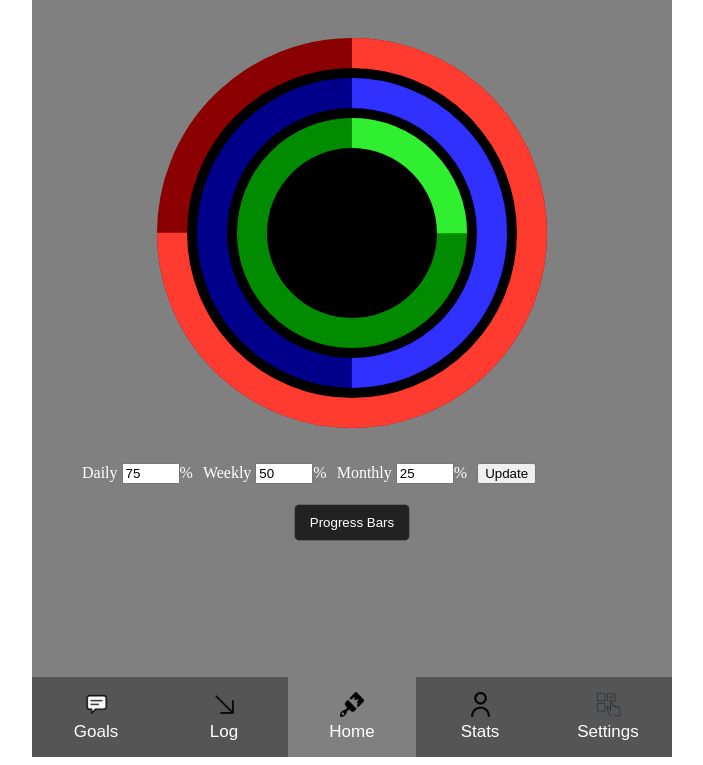
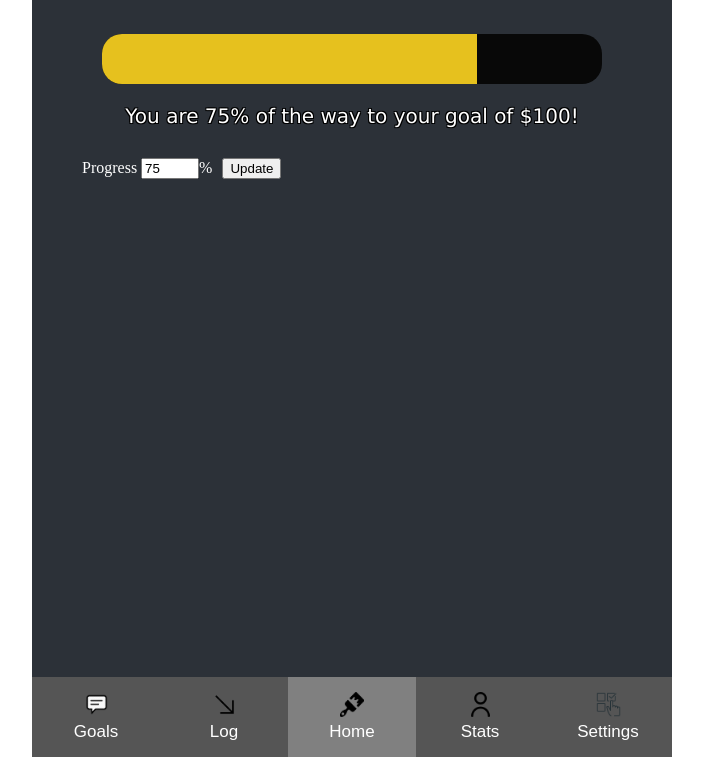
Before and after one commit to bennett-sellers/434Project2.2, a plain HTML site: page 434/index.html in a window 1280 px wide. Shown: the part 211-976 px from the top of the page, without its empty margins (288-991 px from the left). Drawn offline with Linux system fonts and the light colour scheme.

Commit message:
'home' page now includes example progress bar, color scheme and font (update button not included)

```diff
--- a/434/css/styles.css
+++ b/434/css/styles.css
@@ -10,6 +10,13 @@
 
 h1 {
   font-size: 56pt;
+  font-family: Verdana;
+  color: white;
+   text-shadow:
+    -2px -2px 0 black,
+     2px -2px 0 black,
+    -2px  2px 0 black,
+     2px  2px 0 black;
 }
 
 /* Navigation tabs styling */
@@ -48,7 +55,7 @@ h1 {
 }
 
 #Home {
-  background-color: grey;
+  background-color: #2c3138;
 }
 
 #Stats {
@@ -77,7 +84,7 @@ h1 {
 }
 
 /* Progress rings styling */
-.rings {
+/*.rings {
   position: relative;
   width: 400px;
   height: 400px;
@@ -99,7 +106,7 @@ svg {
 .ringfill {
   fill: none;
   stroke-linecap: butt;
-}
+}*/
 
 .controls {
   margin-top: 30px;
@@ -111,18 +118,18 @@ input[type="number"] {
   width: 50px;
 }
 
-.toggle-btn {
+/*.toggle-btn {
   margin-top: 20px;
   background: #222222;
   color: white;
   border: 1px solid #666666;
   padding: 10px 15px;
   border-radius: 5px;
-}
+}*/
 
 /* Progress bars styling */
 .bars {
-  display: none;
+  display: flex;
   flex-direction: column;
   gap: 40px;
   width: 500px;
@@ -130,15 +137,27 @@ input[type="number"] {
 }
 
 .bar {
-  background: #222222;
+  background: #080808;
   height: 50px;
   border-radius: 20px;
   overflow: hidden;
+  border-color: #ddd;
+  border-width: 10px;
 }
 
 .bar-fill {
   height: 100%;
   width: 0%;
+}
+
+.proglabel {
+  font-family: Verdana;
+  font-size: 15pt;
+  text-shadow:
+    -1px -1px 0 black,
+     1px -1px 0 black,
+    -1px  1px 0 black,
+     1px  1px 0 black;
 }
 
 /* Achievements button */
--- a/434/index.html
+++ b/434/index.html
@@ -17,37 +17,21 @@
           <br />Achievements
         </button>
 
-        <div class="rings" id="rings">
-          <svg width="400" height="400">
-            <circle class="ringbg" cx="200" cy="200" r="180" stroke="#8B0000" stroke-width="30"/>
-            <circle class="ringfill" id="daily" cx="200" cy="200" r="180" stroke="#FF3B30" stroke-width="30"/>
-          </svg>
 
-          <svg width="400" height="400">
-            <circle class="ringbg" cx="200" cy="200" r="140" stroke="#00008B" stroke-width="30"/>
-            <circle class="ringfill" id="weekly" cx="200" cy="200" r="140" stroke="#3030FF" stroke-width="30"/>
-          </svg>
-
-          <svg width="400" height="400">
-            <circle class="ringbg" cx="200" cy="200" r="100" stroke="#008B00" stroke-width="30"/>
-            <circle class="ringfill" id="monthly" cx="200" cy="200" r="100" stroke="#30EE30" stroke-width="30"/>
-          </svg>
-        </div>
 
         <div class="bars" id="bars">
-          <div class="bar"><div class="bar-fill" id="dailybar" style="background:#FF3B30"></div></div>
-          <div class="bar"><div class="bar-fill" id="weeklybar" style="background:#3030FF"></div></div>
-          <div class="bar"><div class="bar-fill" id="monthlybar" style="background:#30EE30"></div></div>
+          <div class="bar"><div class="bar-fill" id="dailybar" style="background:#e6c11e"></div></div>
+        </div>
+        <div>
+          <p class = "proglabel" id = "proglabel">You are 75% of the way to your goal of $10,000!</p>
         </div>
 
         <div class="controls">
-          <label>Daily <input type="number" min="0" max="100" value="75" id="input1">% </label>
-          <label>Weekly <input type="number" min="0" max="100" value="50" id="input2">% </label>
-          <label>Monthly <input type="number" min="0" max="100" value="25" id="input3">% </label>
+          <label>Progress <input type="number" min="0" max="100" value="75" id="input1">% </label>
           <button onclick="updateRings()">Update</button>
         </div>
 
-        <button class="toggle-btn" onclick="toggle()">Progress Bars</button>
+
       </div>
 
       <!-- Bottom Navigation -->
--- a/434/js/main.js
+++ b/434/js/main.js
@@ -36,16 +36,17 @@ function showSelection() {
 }
 
 // Progress rings functions (for future use if needed)
-let showingRings = true;
+updateRings();
+//let showingRings = true;
 
-function setProgress(ringId, percent, radius) {
+/*function setProgress(ringId, percent, radius) {
   const circle = document.getElementById(ringId);
   if (!circle) return;
   const circumference = 2 * Math.PI * radius;
   const offset = circumference * (1 - percent / 100);
   circle.style.strokeDasharray = circumference;
   circle.style.strokeDashoffset = offset;
-}
+}*/
 
 function setBarProgress(barId, percent) {
   const bar = document.getElementById(barId);
@@ -55,20 +56,24 @@ function setBarProgress(barId, percent) {
 
 function updateRings() {
   const val1 = document.getElementById('input1');
-  const val2 = document.getElementById('input2');
+  /*const val2 = document.getElementById('input2');
   const val3 = document.getElementById('input3');
 
   if (!val1 || !val2 || !val3) return;
 
   setProgress('daily', val1.value, 180);
   setProgress('weekly', val2.value, 140);
-  setProgress('monthly', val3.value, 100);
-  setBarProgress('dailybar', val1.value);
-  setBarProgress('weeklybar', val2.value);
-  setBarProgress('monthlybar', val3.value);
+  setProgress('monthly', val3.value, 100);*/
+  const goaltotal = 100;
+  const goalprogress = val1.value;
+  const perc = Math.round(goalprogress/goaltotal * 100);
+  setBarProgress('dailybar', perc );
+  const labl = document.getElementById('proglabel');
+  labl.textContent = `You are ${perc}% of the way to your goal of $${goaltotal}!`
+
 }
 
-function toggle() {
+/*function toggle() {
   showingRings = !showingRings;
   const ringsEl = document.getElementById('rings');
   const barsEl = document.getElementById('bars');
@@ -85,7 +90,7 @@ function toggle() {
     barsEl.style.display = 'flex';
     toggleBtn.textContent = 'Progress Rings';
   }
-}
+}*/
 
 // ===== LOG PAGE (EXPENSES) FUNCTIONS =====
 
```
